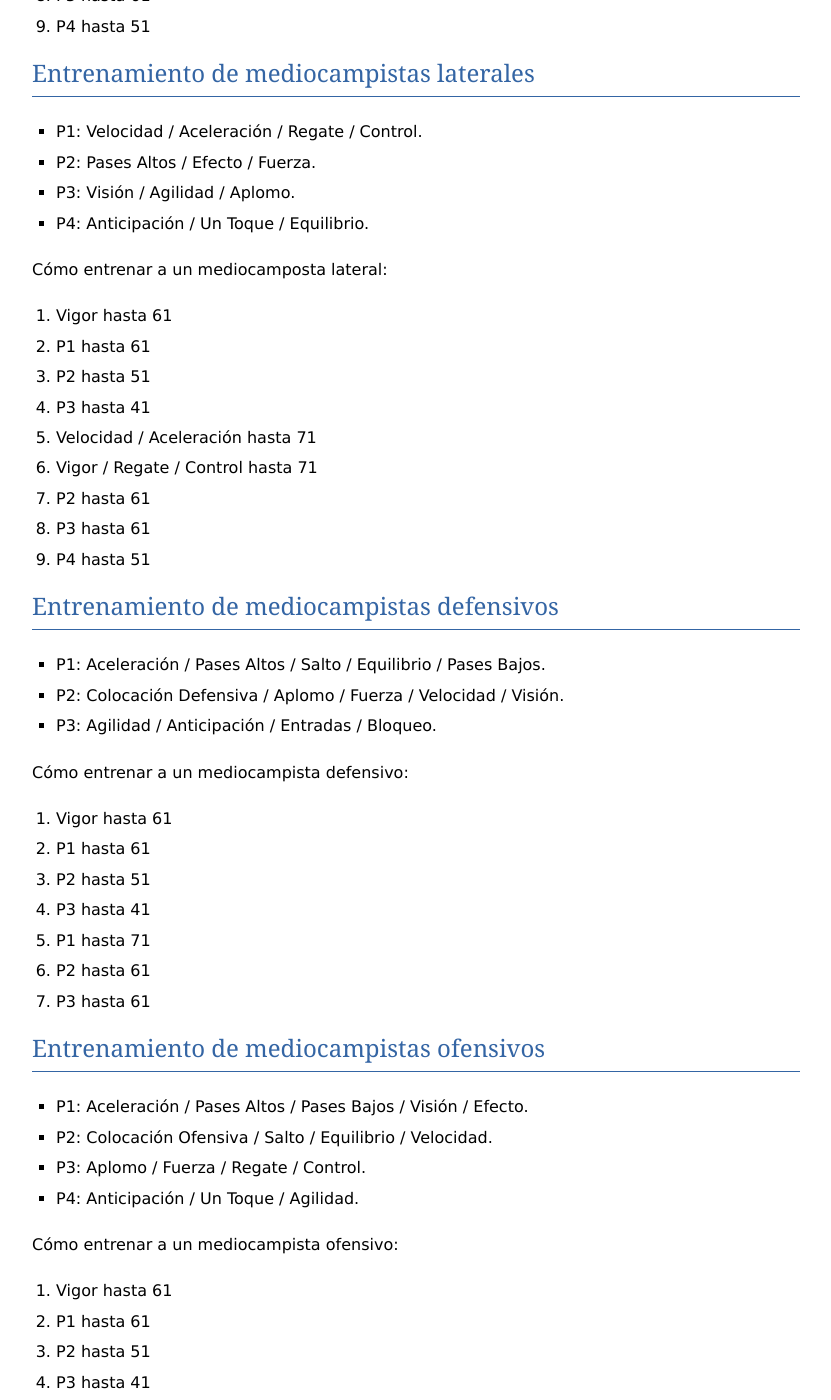
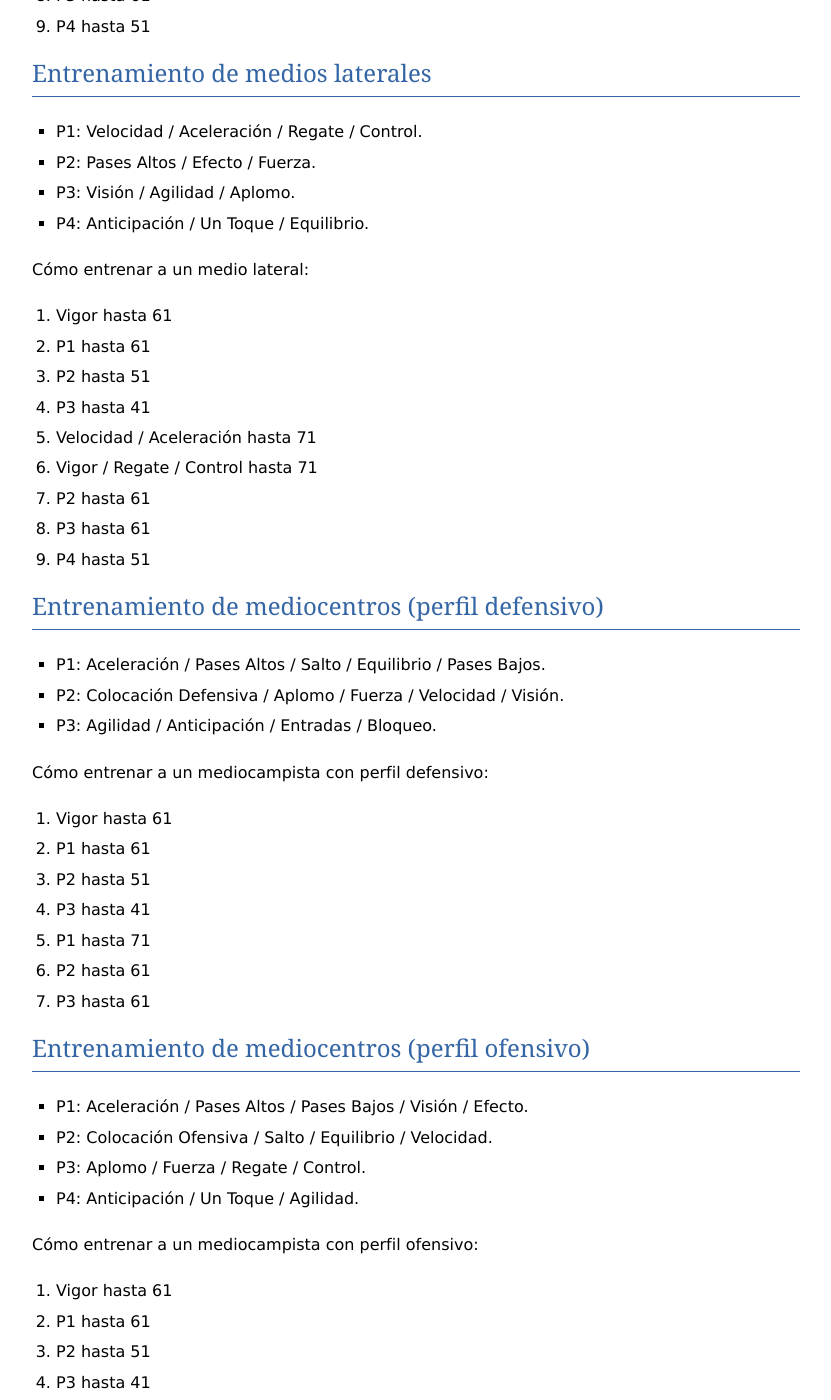
Before and after one commit to uyke/apuntes-futbolista-fid, a Sphinx documentation site: the page built from source/fut-entrenamiento-planes.rst, in a window 1280 px wide and 1400 px high, scrolled down 1901 px. Shown: the whole window, without its empty margins (48-879 px from the left). Built offline with Sphinx 7.4.7, drawn with Linux system fonts in a browser that asks for light colours; some of the changed text lies outside the part shown.

Commit message:
Corregir issue#6

```diff
--- a/source/fut-entrenamiento-planes.rst
+++ b/source/fut-entrenamiento-planes.rst
@@ -68,15 +68,15 @@ Cómo entrenar a un defensor lateral:
 #. P4 hasta 51
 
 
-Entrenamiento de mediocampistas laterales
------------------------------------------
+Entrenamiento de medios laterales
+---------------------------------
 
 - P1: Velocidad / Aceleración / Regate / Control.
 - P2: Pases Altos / Efecto / Fuerza.
 - P3: Visión / Agilidad / Aplomo.
 - P4: Anticipación / Un Toque / Equilibrio.
 
-Cómo entrenar a un mediocamposta lateral:
+Cómo entrenar a un medio lateral:
 
 #. Vigor hasta 61
 #. P1 hasta 61
@@ -89,14 +89,14 @@ Cómo entrenar a un mediocamposta lateral:
 #. P4 hasta 51
 
 
-Entrenamiento de mediocampistas defensivos
-------------------------------------------
+Entrenamiento de mediocentros (perfil defensivo)
+------------------------------------------------
 
 - P1: Aceleración / Pases Altos / Salto / Equilibrio / Pases Bajos.
 - P2: Colocación Defensiva / Aplomo / Fuerza / Velocidad / Visión.
 - P3: Agilidad / Anticipación / Entradas / Bloqueo.
 
-Cómo entrenar a un mediocampista defensivo:
+Cómo entrenar a un mediocampista con perfil defensivo:
 
 #. Vigor hasta 61
 #. P1 hasta 61
@@ -107,15 +107,15 @@ Cómo entrenar a un mediocampista defensivo:
 #. P3 hasta 61
 
 
-Entrenamiento de mediocampistas ofensivos
------------------------------------------
+Entrenamiento de mediocentros (perfil ofensivo)
+-----------------------------------------------
 
 - P1: Aceleración / Pases Altos / Pases Bajos / Visión / Efecto.
 - P2: Colocación Ofensiva / Salto / Equilibrio / Velocidad.
 - P3: Aplomo / Fuerza / Regate / Control.
 - P4: Anticipación / Un Toque / Agilidad.
 
-Cómo entrenar a un mediocampista ofensivo:
+Cómo entrenar a un mediocampista con perfil ofensivo:
 
 #. Vigor hasta 61
 #. P1 hasta 61
--- a/source/tab-toc.rst
+++ b/source/tab-toc.rst
@@ -4,6 +4,7 @@ Tablas
 .. toctree::
    :maxdepth: 1
 
+   tab-posiciones
    tab-habilidades-rangos
    tab-productos
    tab-sueldos-maximos
```
Also changed, not shown: other parts of source/fut-entrenamiento-planes.rst (+6 -6 lines), source/fut-habilidades-posicion.rst (+13 -13 lines), source/fut-partido-tacticas.rst (+7 -5 lines), source/tab-posiciones.rst (added, +26 -0 lines).
